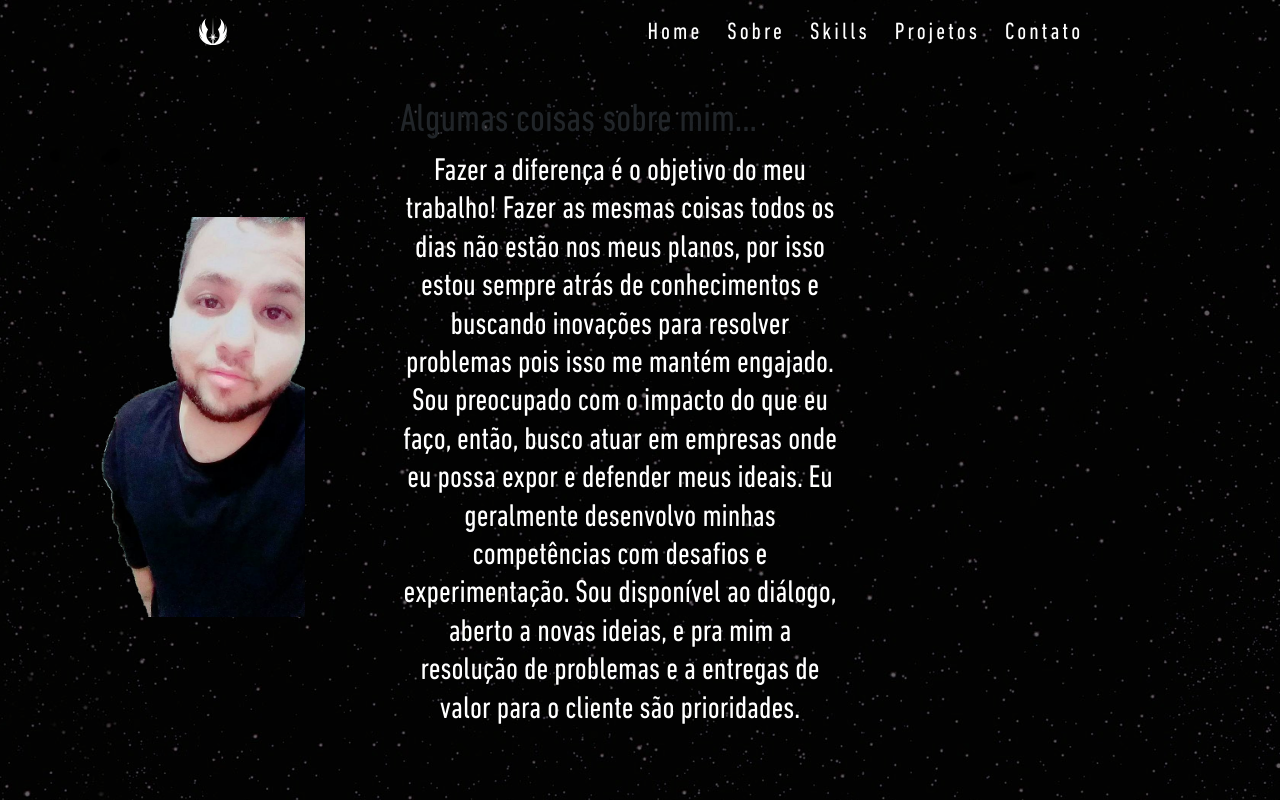
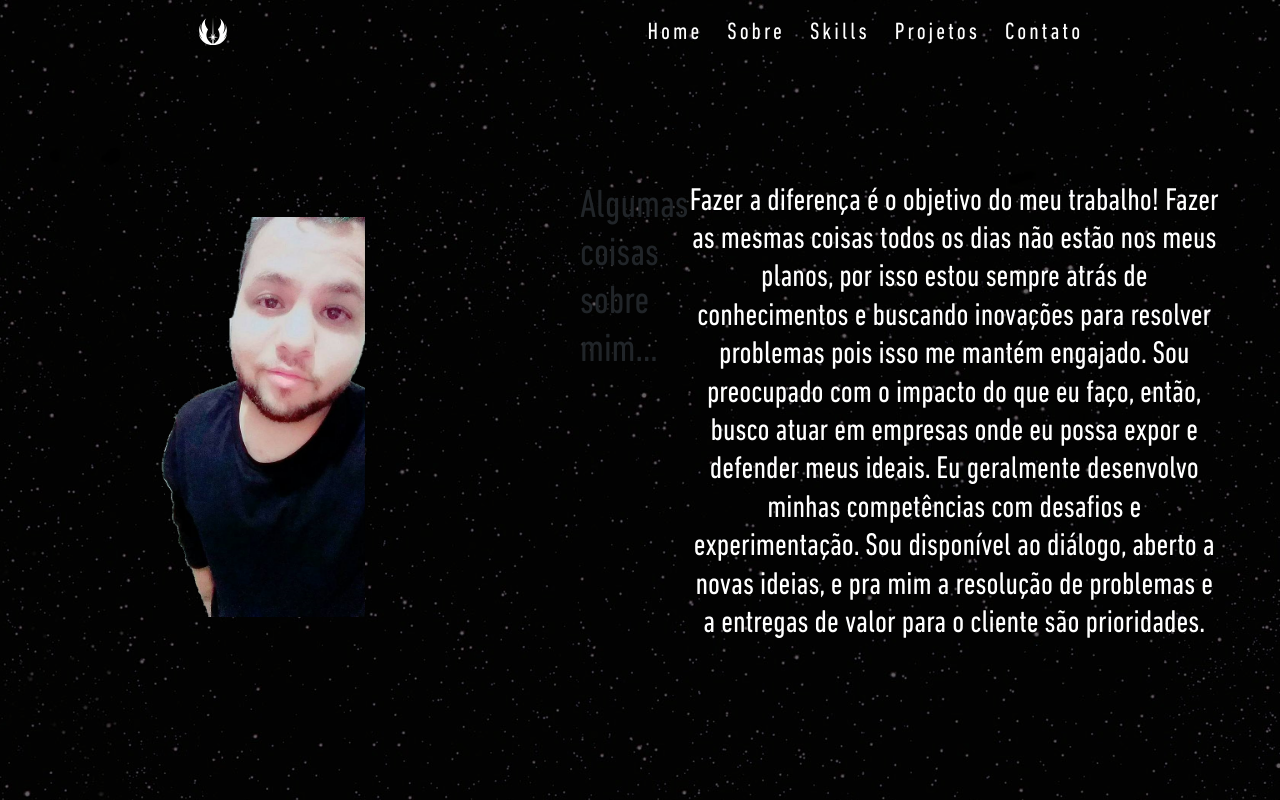
Before and after one commit to AdrianoaRamos/portifolio, a React (Create React App) app: page /about in a window 1280 px wide. Built offline with nearby package versions, Linux system fonts and the light colour scheme.

Commit message:
Update about.css

```diff
--- a/src/pages/About/about.css
+++ b/src/pages/About/about.css
@@ -10,7 +10,6 @@
 }
 
 .sobre h2{
-    width: 50%;
     font-size: 2em;
     font-weight: normal;
     color: #FFFFFF;
@@ -18,8 +17,9 @@
 }
 
 .textoSobre{
-    display:"flex";
+    display:flex;
     align-itens: center;
+    width: 50%;
 }
 
 @media screen and (max-width: 900px) {
```
